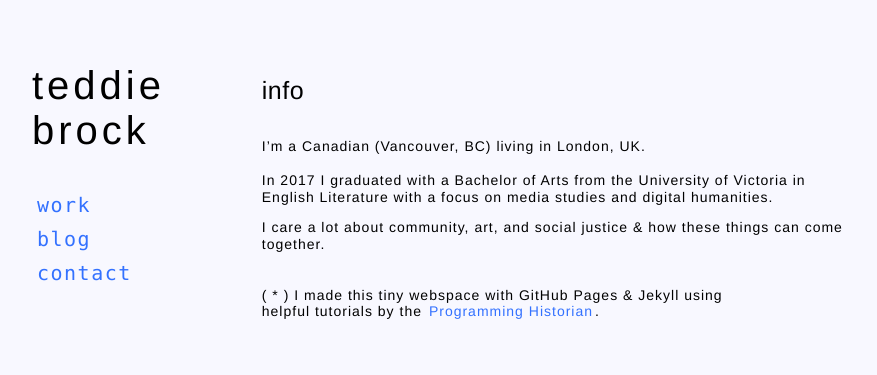
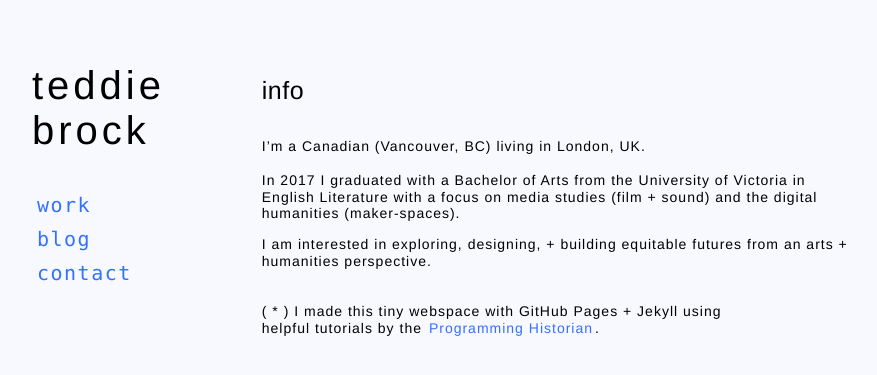
Before and after one commit to teddiebrock/blank-spaces, a Jekyll site: the page built from index.md, in a window 1280 px wide. Shown: the top 375 px of the page, without its empty margins (168-1045 px from the left). Built offline with Jekyll 4.4.1, drawn with Linux system fonts in a browser that asks for light colours.

Commit message:
removed blog posts + adjusted about page.

```diff
--- a/_layouts/default.html
+++ b/_layouts/default.html
@@ -2,8 +2,8 @@
 <html>
 
 <head>
-  <title>teddie brock | writer and researcher</title>
-  <meta name ="description" content ="Teddie Brock is a writer and researcher interested in media and culture."
+  <title>Teddie Brock</title>
+  <meta name ="description" content ="Exploring futures."
   <meta name="keyword" content="teddie brock, media, design, culture, art, writing, research, digital humanities, curation, critical design">
   <meta charset="UTF-8">
   <meta name="viewport" content="width=device-width, initial-scale=1.0">
--- a/index.md
+++ b/index.md
@@ -6,9 +6,9 @@ title: home
 <br>
 I'm a Canadian (Vancouver, BC) living in London, UK.
 <br>
-<br>In 2017 I graduated with a Bachelor of Arts from the University of Victoria in English Literature with a focus on media studies and digital humanities.
+<br>In 2017 I graduated with a Bachelor of Arts from the University of Victoria in English Literature with a focus on media studies (film + sound) and the digital humanities (maker-spaces).
 
-I care a lot about community, art, and social justice & how these things can come together.<br>
+I am interested in exploring, designing, + building equitable futures from an arts + humanities perspective.<br>
 <br>
 <br>
-( * ) I made this tiny webspace with GitHub Pages & Jekyll using <br>helpful tutorials by the [Programming Historian](https://programminghistorian.org/).
+( * ) I made this tiny webspace with GitHub Pages + Jekyll using <br>helpful tutorials by the [Programming Historian](https://programminghistorian.org/).
```
Also changed, not shown: _posts/2018-03-03-website.md (deleted, +0 -5 lines), _posts/2019-03-20-example.md (deleted, +0 -6 lines), blog.md (+1 -0 lines).
